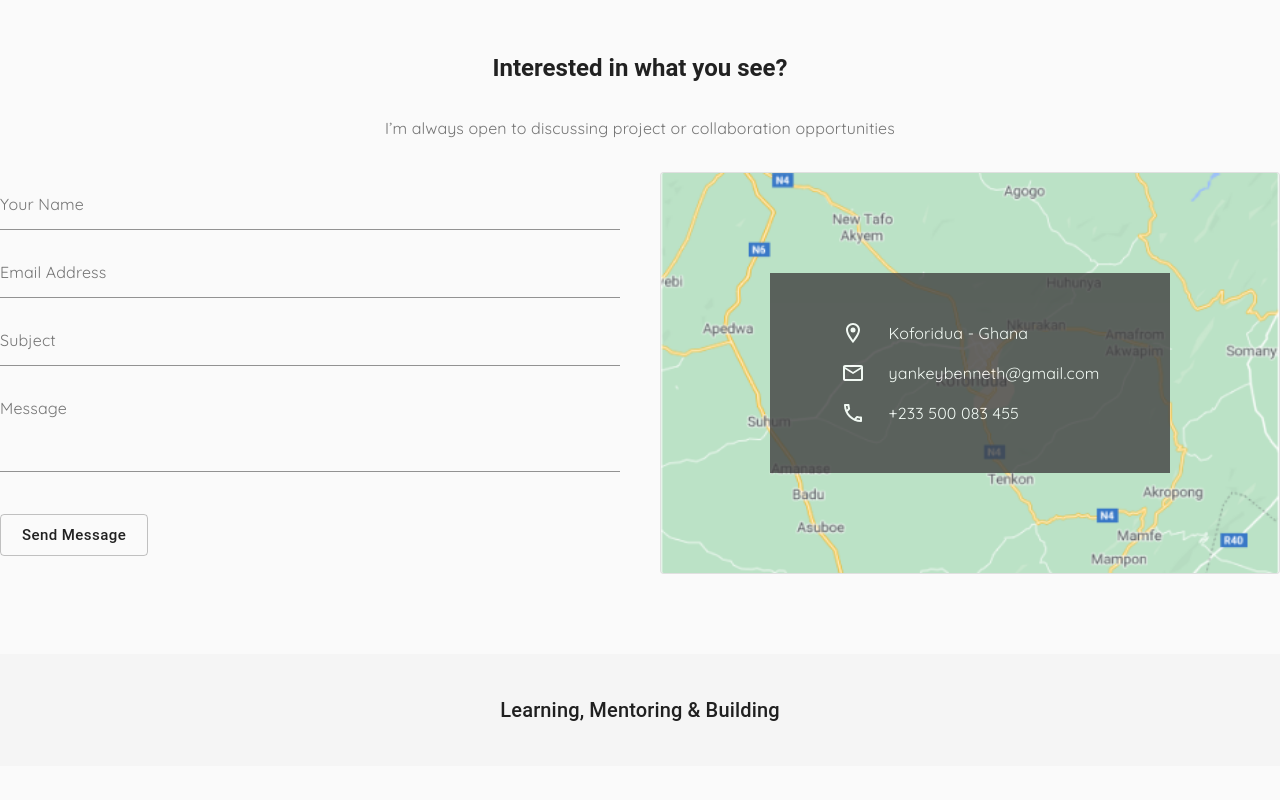
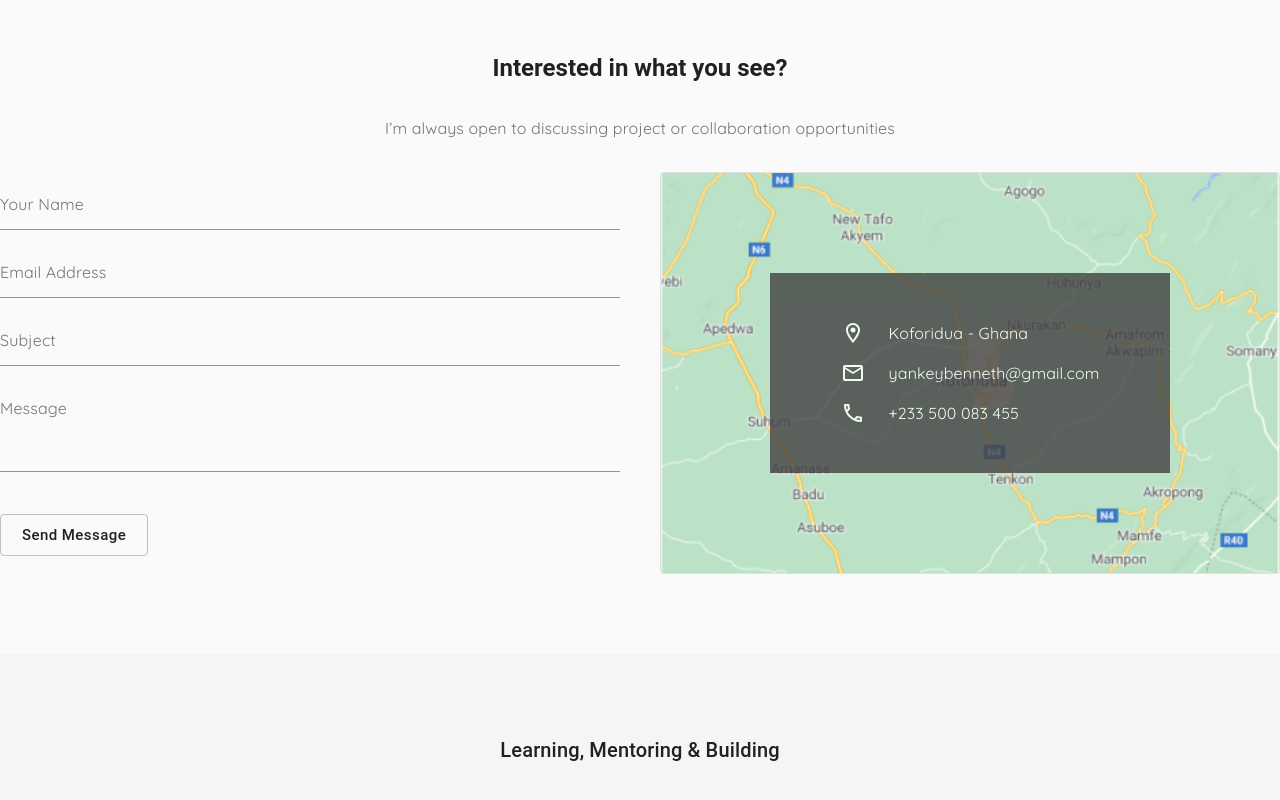
Before and after one commit to papayankey/bennethyankey, a React (Create React App) app: page / in a window 1280 px wide. Shown: the part 2746-3546 px from the top of the page. Before the commit the page ends 3512 px from the top, so only its background shows below. Built offline with nearby package versions, Linux system fonts and the light colour scheme.

Commit message:
chore: styles refactor

```diff
--- a/src/App/components/Footer/index.tsx
+++ b/src/App/components/Footer/index.tsx
@@ -1,5 +1,6 @@
 // material components
 import Typography from '@material-ui/core/Typography';
+import Container from '@material-ui/core/Container';
 
 // material utils
 import { makeStyles, Theme, createStyles } from '@material-ui/core';
@@ -12,7 +13,7 @@ const useStyles = makeStyles((theme: Theme) =>
   createStyles({
     layout: {
       backgroundColor: theme.palette.grey[100],
-      padding: theme.spacing(5, 0, 5),
+      padding: theme.spacing(10, 0),
     },
   })
 );
@@ -22,7 +23,9 @@ function Footer() {
 
   return (
     <Layout className={classes.layout}>
-      <Typography variant="h6">Learning, Mentoring & Building</Typography>
+      <Container>
+        <Typography variant="h6">Learning, Mentoring & Building</Typography>
+      </Container>
     </Layout>
   );
 }
```
